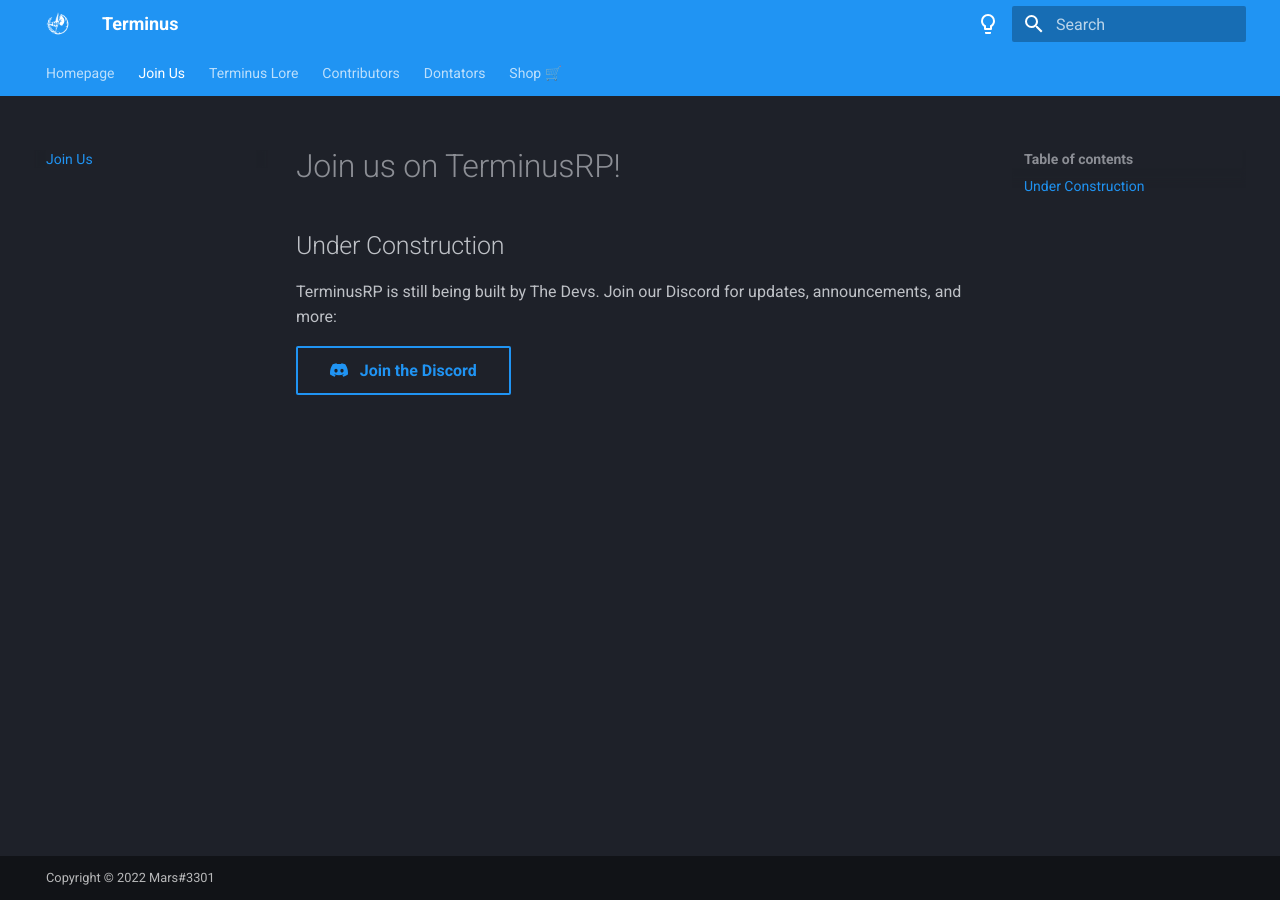
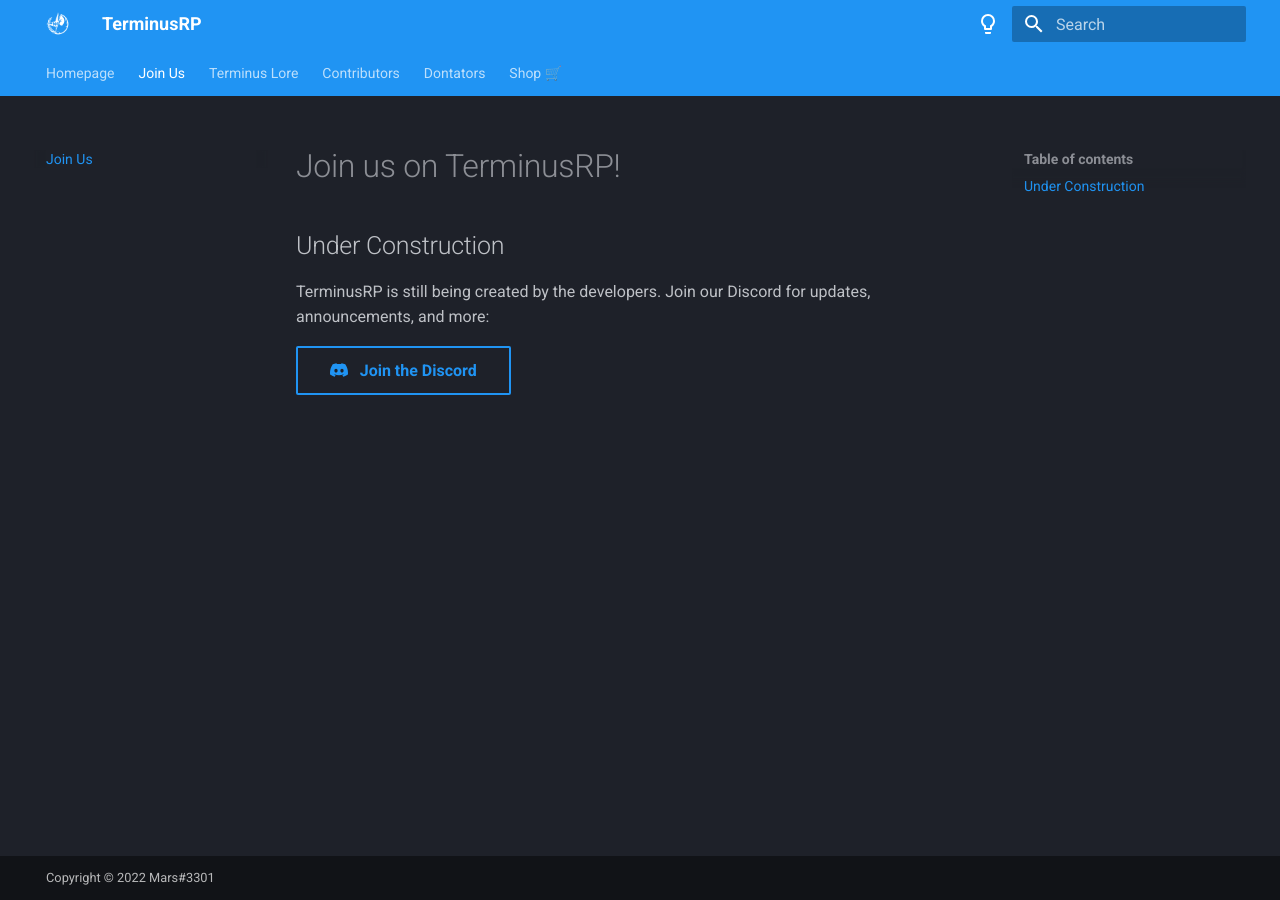
Before and after one commit to TerminusRP/terminusrp.github.io, an MkDocs documentation site: the page built from docs/join.md, in a window 1280 px wide. Built offline with MkDocs 1.6.1 and Material for MkDocs 9.7.7, drawn with Linux system fonts in a browser that asks for light colours.

Commit message:
Rebranded
Changed all mentions of Terminus to TerminusRP

```diff
--- a/docs/join.md
+++ b/docs/join.md
@@ -4,7 +4,7 @@ hide:
 ---
 # Join us on TerminusRP!
 ## Under Construction
-TerminusRP is still being built by The Devs.
+TerminusRP is still being created by the developers.
 Join our Discord for updates, announcements, and more:
 
 [:simple-discord:⠀Join the Discord](https://discord.gg/BXrVTKQUFj){ .md-button }
--- a/mkdocs.yml
+++ b/mkdocs.yml
@@ -1,4 +1,4 @@
-site_name: Terminus
+site_name: TerminusRP
 site_url: https://terminusrp.com/
 nav:
   - 'Homepage': index.md
@@ -16,7 +16,7 @@ nav:
     - 'Character Guides':
       - 'Picking a Guide': empty.md
       - 'Self-Character Guide': empty.md
-      - 'NCC Official': empty.md
+      - 'NCC Official Guide': empty.md
       - 'ISF Guide': empty.md
       - 'The Order Guide': empty.md
       - 'Custom Character Guide': empty.md
```
Also changed, not shown: docs/index.md (+3 -3 lines).
